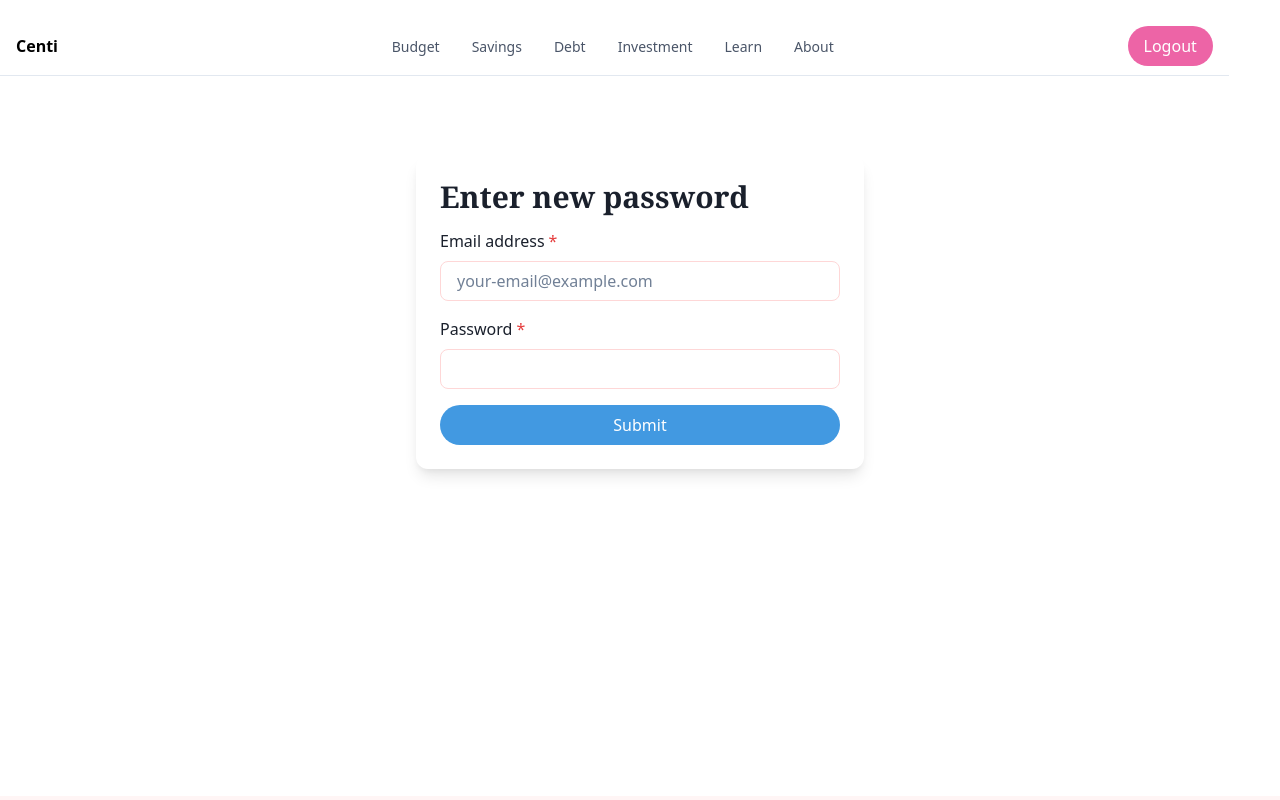
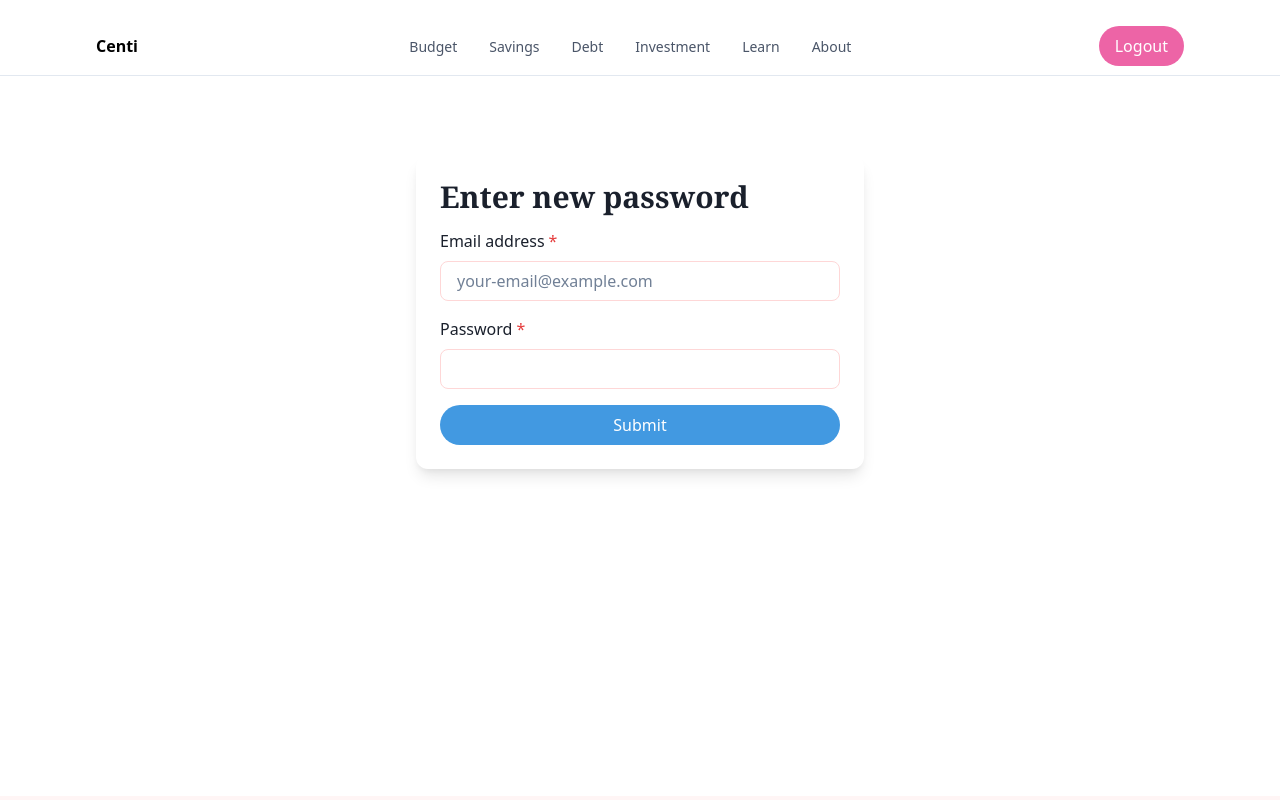
Before and after one commit to Nicanor008/centi, a React (Vite) app in the folder frontend-client/: page /reset-password/1 in a window 1280 px wide. Shown: the top 800 px of the page. Built offline with nearby package versions, Linux system fonts and the light colour scheme; sample sign-in values are in the browser's storage; what chrono-node would draw is missing.

Commit message:
improve ui

```diff
--- a/frontend-client/src/Pages/Apps/Dashboard/index.jsx
+++ b/frontend-client/src/Pages/Apps/Dashboard/index.jsx
@@ -23,7 +23,6 @@ function CentiDashboard() {
 
     makeRequest();
   }, []);
-  console.log(".........Dashboard analytics.......", analytics);
 
   return (
     <Flex flexDir="column">
@@ -37,8 +36,6 @@ function CentiDashboard() {
             Summary of your your financials
           </Text>
         </Flex>
-        {/* TODO: Add filters here */}
-        {/* <Text>Filters go here</Text> */}
       </Flex>
 
       <Divider borderColor="gray.300" />
--- a/frontend-client/src/components/common/Footer/index.jsx
+++ b/frontend-client/src/components/common/Footer/index.jsx
@@ -65,7 +65,7 @@ const SocialButton = ({ children, label, href }) => {
 export default function Footer() {
   return (
     <Box bg="red.50" mt="80px" w="100vw">
-      <Flex flexDir="column" gap={2} alignItems="center" my={4}>
+      <Flex flexDir="column" gap={2} alignItems="center" mt={[1, 4]}>
         <Box>
           <Heading as="h4" fontFamily="inherit">
             Centi
--- a/frontend-client/src/components/common/Layout/AuthLayout/index.jsx
+++ b/frontend-client/src/components/common/Layout/AuthLayout/index.jsx
@@ -197,7 +197,7 @@ const AuthLayout = () => {
   }, []);
 
   return (
-    <Box minH="100vh" bg={useColorModeValue("gray.100", "gray.900")} w="100vw">
+    <Box minH="100vh" bg="gray.50" w="100vw">
       <SidebarContent
         onClose={() => onClose}
         display={{ base: "none", md: "block" }}
--- a/frontend-client/src/components/common/nav/index.jsx
+++ b/frontend-client/src/components/common/nav/index.jsx
@@ -33,13 +33,13 @@ export default function Navbar() {
   };
 
   return (
-    <Box w="100%">
+    <Box w="100vw">
       <Flex
         bg="white"
         color={useColorModeValue("gray.600", "white")}
         minH={"60px"}
         py={{ base: 2 }}
-        px={{ base: 4 }}
+        px={[4, 24]}
         borderBottom={1}
         borderStyle={"solid"}
         borderColor={useColorModeValue("gray.200", "gray.900")}
@@ -83,6 +83,7 @@ export default function Navbar() {
               bg: "pink.300",
             }}
             onClick={logoutHandler}
+            ml={4}
           >
             Logout
           </Button>
```
